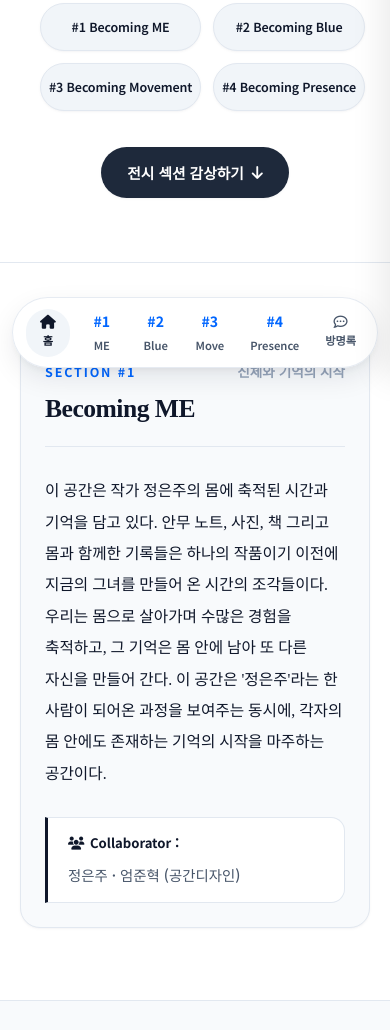
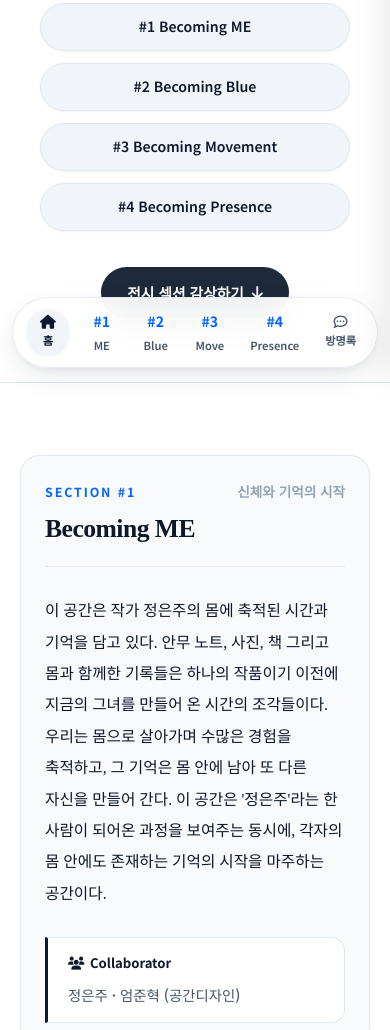
Before and after one commit to chajaeyooon/Undercurrent, a website built with Vite: page index.html in a window 390 px wide. Shown: the part 466-1496 px from the top of the page. Built offline with nearby package versions, Linux system fonts and the light colour scheme.

Commit message:
style: remove colon from Collaborator and stack hero pills vertically on mobile

```diff
--- a/index.html
+++ b/index.html
@@ -175,7 +175,7 @@
 
                     <!-- Collaborator Tag -->
                     <div class="collaborator-box">
-                        <span class="collab-label"><i class="fa-solid fa-users"></i> Collaborator :</span>
+                        <span class="collab-label"><i class="fa-solid fa-users"></i> Collaborator</span>
                         <span class="collab-credits">정은주 · 엄준혁 (공간디자인)</span>
                     </div>
                 </div>
@@ -227,7 +227,7 @@
 
                     <!-- Collaborator Tag -->
                     <div class="collaborator-box">
-                        <span class="collab-label"><i class="fa-solid fa-users"></i> Collaborator :</span>
+                        <span class="collab-label"><i class="fa-solid fa-users"></i> Collaborator</span>
                         <span class="collab-credits">정은주 · 이현준 (사진) · 조송은 (의상) · 김보배 (메이크업·헤어)</span>
                     </div>
                 </div>
@@ -275,7 +275,7 @@
 
                     <!-- Collaborator Tag -->
                     <div class="collaborator-box">
-                        <span class="collab-label"><i class="fa-solid fa-users"></i> Collaborator :</span>
+                        <span class="collab-label"><i class="fa-solid fa-users"></i> Collaborator</span>
                         <span class="collab-credits">정은주 · 김호진 (영상) · 박선경 (음악) · 박소진 (시놉시스)</span>
                     </div>
                 </div>
@@ -304,7 +304,7 @@
 
                     <!-- Collaborator Tag -->
                     <div class="collaborator-box">
-                        <span class="collab-label"><i class="fa-solid fa-users"></i> Collaborator :</span>
+                        <span class="collab-label"><i class="fa-solid fa-users"></i> Collaborator</span>
                         <span class="collab-credits">정은주 · 차재이 (미디어아트) · 후여숭 (음악) · 조송은 (의상)</span>
                     </div>
                 </div>
--- a/styles.css
+++ b/styles.css
@@ -553,13 +553,13 @@ input, textarea, select, button {
     }
 }
 
-/* Quick Jump Pills - Uniform Oval Dimensions & Centered Text */
+/* Quick Jump Pills - Vertical Stack on Mobile, Row on Desktop */
 .hero-nav-pills {
     display: grid;
-    grid-template-columns: repeat(2, 1fr);
+    grid-template-columns: 1fr;
     gap: 0.75rem;
     width: 100%;
-    max-width: 520px;
+    max-width: 360px;
     margin: 0 auto 2.25rem;
 }
 
@@ -578,9 +578,9 @@ input, textarea, select, button {
     align-items: center;
     justify-content: center;
     text-align: center;
-    font-size: clamp(0.75rem, 3.2vw, 0.88rem);
+    font-size: 0.88rem;
     font-weight: 600;
-    padding: 0 0.5rem;
+    padding: 0 1.25rem;
     border-radius: var(--radius-full);
     background-color: var(--bg-surface-subtle);
     border: 1px solid var(--border-subtle);
@@ -588,7 +588,6 @@ input, textarea, select, button {
     transition: var(--transition-fast);
     white-space: nowrap;
     box-shadow: var(--shadow-sm);
-    letter-spacing: -0.01em;
 }
 
 .hero-pill:active,
```
